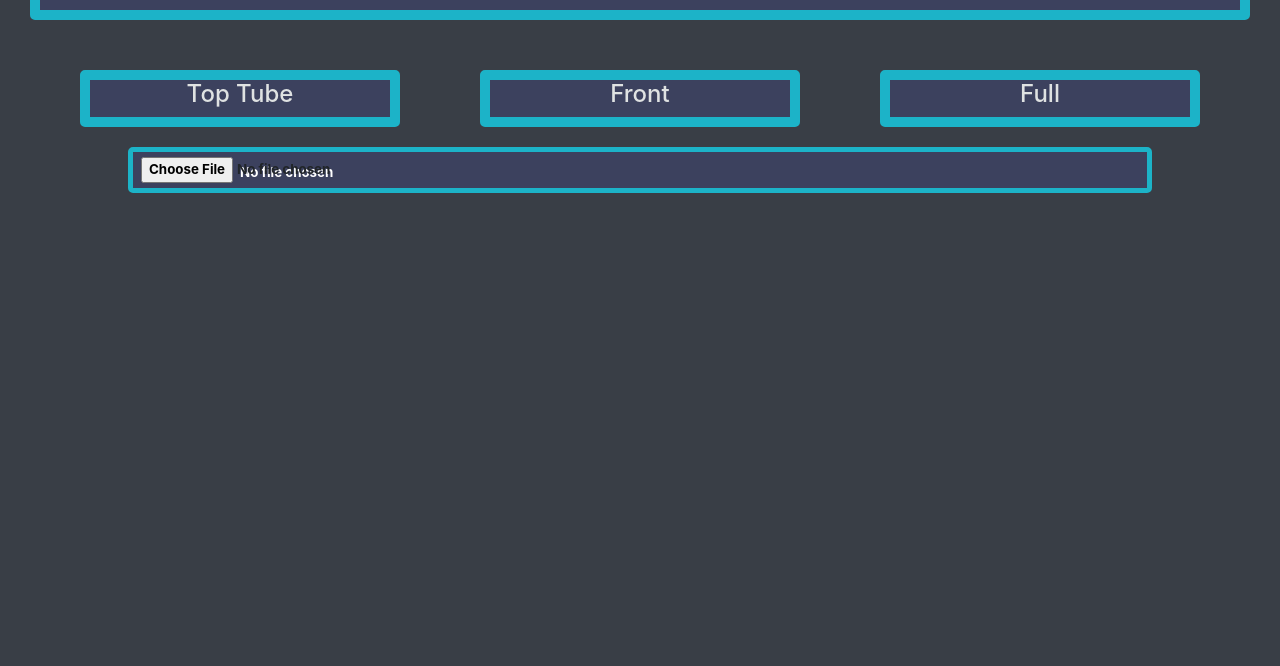
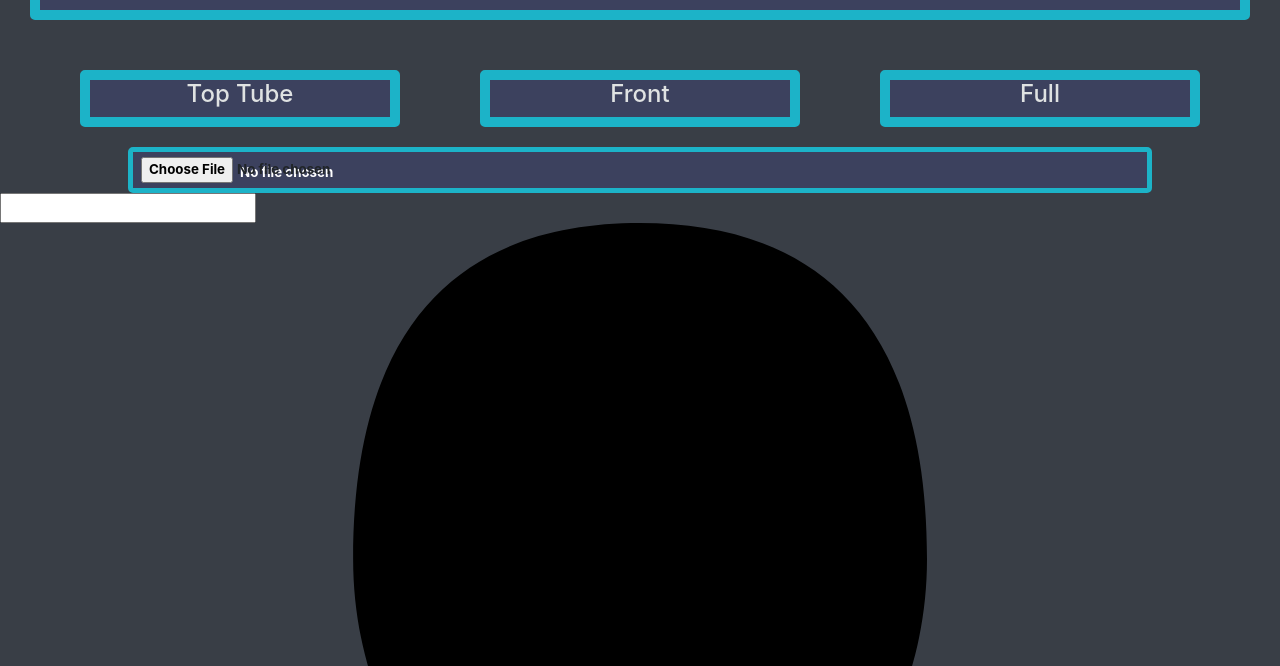
Before and after one commit to ethanSE/bikeBagProject2, a React app in the folder canvasTest2/: page / in a window 1280 px wide. Shown: the part 126-792 px from the top of the page. Built offline with nearby package versions, Linux system fonts and the light colour scheme; some packages are replaced by stand-ins of ours.

Commit message:
add custom svg icons to src/assets/img

```diff
--- a/canvasTest2/src/components/BikeCanvas.jsx
+++ b/canvasTest2/src/components/BikeCanvas.jsx
@@ -14,6 +14,7 @@ class BikeCanvas extends React.Component {
     }
 
     render () {
+
         var canvas = this.canvas;
         var img = null;
         var files = this.fileInput;
@@ -27,10 +28,8 @@ class BikeCanvas extends React.Component {
         }
 
         function drawImage(){
-            console.log('draw running');
-
-            console.log(img);
-            canvas.current.width = 800;
+            var windowWidth = window.innerWidth;
+            canvas.current.width = windowWidth * 0.8;
             console.log('ratio', canvas.current.width * (img.height / img.width) )
             canvas.current.height = canvas.current.width * (img.height / img.width);
             var ctx = canvas.current.getContext('2d');
@@ -61,18 +60,31 @@ class BikeCanvas extends React.Component {
             ctx.stroke();
         }
 
+        var pathStyle = {
+            stroke: '#e08900',
+            strokeWidth: 15,
+            strokeLinecap: 'round',
+            strokeLinejoin: 'round',
+            strokeOpacity: 1,
+            strokeMiterlimit: 4,
+            fillOpacity: 1
+        }
+
         return (
             <div className='canvas'>
                 <StyleSelection/>
+
                 <input className='fileInput' type='file' ref={this.fileInput} onChange={onImageLoad} />
-                <div className='jkl'>
-                    <canvas ref={this.canvas} width='0' height='0' onClick={canvasClick.bind(this)} />
-                </div>
+                <canvas ref={this.canvas} width='0' height='0' onClick={canvasClick.bind(this)} />
+                <input type='number'></input>
+                {/* <button onClick={setSvgActive}>Submit</button> */}
+                <svg viewBox="0 0 409.6 405.76">
+                    <path d="M682.8,396.06c50.72,0,91.84-48.13,91.84-107.49,0-82.33-41.12-107.49-91.84-107.49S591,206.24,591,288.57c0,59.36,41.12,107.49,91.84,107.49Zm0,0" transform="translate(-478 -181.08)" />
+                    <path d="M885.6,554.28,839.27,449.9a23.3,23.3,0,0,0-10.48-11.15l-71.91-37.43a4.66,4.66,0,0,0-4.93.41,113.41,113.41,0,0,1-138.3,0,4.67,4.67,0,0,0-4.94-.41l-71.9,37.43a23.24,23.24,0,0,0-10.47,11.15L480,554.28a23.16,23.16,0,0,0,21.18,32.56H864.42a23.17,23.17,0,0,0,21.18-32.56Zm0,0" transform="translate(-478 -181.08)" />
+                </svg>
 
-                {/* <button onClick={setSvgActive}>Submit</button> */}
             </div>
         );
     }
 }
-
 export default BikeCanvas;
--- a/canvasTest2/src/index.css
+++ b/canvasTest2/src/index.css
@@ -7,7 +7,8 @@ body {
 }
 
 .canvas canvas {
-
+    margin-left: 10%;
+    margin-top: 20px;
 }
 
 .header {
```
Also changed, not shown: canvasTest2/src/assets/img/front.svg (added), canvasTest2/src/assets/img/full.svg (added), canvasTest2/src/assets/img/toptube.svg (added).
